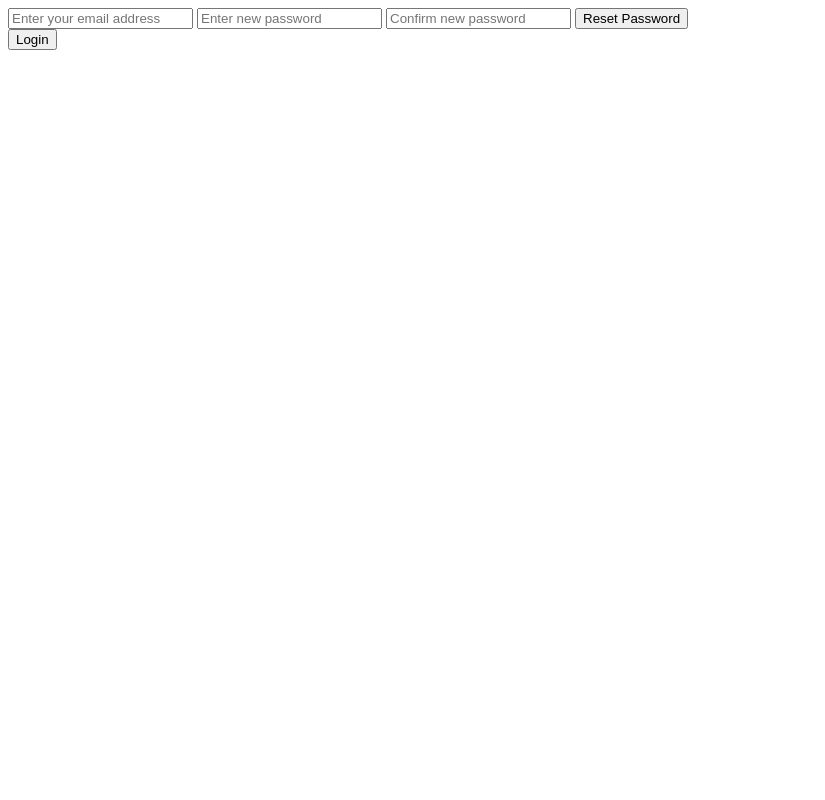
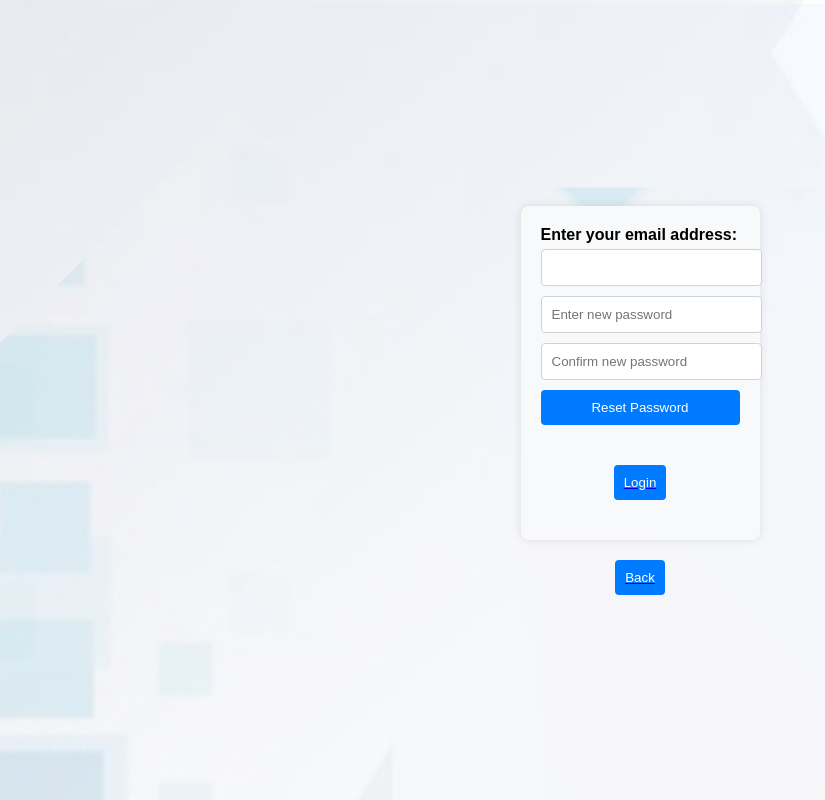
Before and after one commit to Seoren-343/utslec, a PHP site: page /utslec/reset_password.php in a window 1280 px wide. Shown: the whole page, without its empty margins (0-825 px from the left). Run offline with PHP 8.4, Linux system fonts and the light colour scheme.

Commit message:
some adjustments

```diff
--- a/profile_settings_nasabah.php
+++ b/profile_settings_nasabah.php
@@ -91,7 +91,6 @@ try {
         </div>
 
         <!-- User details container -->
-        <!-- User details container -->
         <div class="user-details-container">
             <p><strong>Email:</strong> <?php echo $user["email"]; ?></p>
             <button onclick="document.getElementById('changeEmail').style.display='block'">Change Email</button>
--- /dev/null
+++ b/reset_password.css
@@ -0,0 +1,69 @@
+body {
+    font-family: Arial, sans-serif;
+    margin: 0;
+    padding: 0;
+    background: url('img/Untitled\ design\ \(3\).png');
+    display: flex;
+    flex-direction: column;
+    justify-content: center;
+    align-items: center;
+    height: 100vh;
+}
+
+form {
+    background-color: #f8f9fa;
+    padding: 20px;
+    border-radius: 8px;
+    box-shadow: 0px 0px 10px rgba(0, 0, 0, 0.1);
+}
+
+form label {
+    font-weight: bold;
+    display: block;
+    margin-bottom: 5px;
+}
+
+form input[type="email"], form input[type="password"] {
+    display: block;
+    width: 100%;
+    padding: 10px;
+    margin-bottom: 10px;
+    border-radius: 4px;
+    border: 1px solid #ced4da;
+}
+
+form button {
+    display: block;
+    width: 100%;
+    padding: 10px;
+    border-radius: 4px;
+    border: none;
+    color: #fff;
+    background-color: #007bff;
+    cursor: pointer;
+    transition: background-color 0.3s ease;
+}
+
+form button:hover, a button:hover {
+    background-color: #0056b3;
+}
+
+a button {
+    display: block;
+    width: 100%;
+    padding: 10px;
+    border-radius: 4px;
+    border: none;
+    color: #fff;
+    background-color: #007bff;
+    cursor: pointer;
+    transition: background-color 0.3s ease;
+    margin-top: 20px;
+}
+
+.login-button-container {
+    margin-top: 20px;
+    margin-bottom: 20px;
+    display: flex;
+    justify-content: center;
+}
--- a/reset_password.php
+++ b/reset_password.php
@@ -1,11 +1,4 @@
-<!DOCTYPE html>
-<html lang="en">
-<head>
-    <meta charset="UTF-8">
-    <title>Reset Password</title>
-</head>
-<body>
-    <?php
+<?php
     include("session_functions.php");
     // Include the database connection file
     try {
@@ -39,14 +32,26 @@
         // Handle the exception
         echo "Error: " . $e->getMessage();
     }
-    ?>
+?>
 
-    <form action="reset_password.php" method="post">
-        <input type="email" name="email" placeholder="Enter your email address" required>
+<!DOCTYPE html>
+<html lang="en">
+<head>
+    <meta charset="UTF-8">
+    <title>Reset Password</title>
+    <link rel="stylesheet" href="reset_password.css">
+</head>
+<body>
+    <form action="" method="post">
+        <label for="email">Enter your email address:</label>
+        <input type="email" id="email" name="email" required>
         <input type="password" name="new_password" placeholder="Enter new password" required>
         <input type="password" name="confirm_password" placeholder="Confirm new password" required>
         <button type="submit" name="reset_password">Reset Password</button>
+        <div class="login-button-container">
+            <a href="login.php"><button>Login</button></a>
+        </div>
     </form>
-    <a href="login.php"><button>Login</button></a>
+    <a href="forgot_password.php"><button>Back</button></a>
 </body>
 </html>
```
Also changed, not shown: forgot_password.css (added, +67 -0 lines), forgot_password.php (+13 -5 lines). Lines whose indentation alone changed are shown as unchanged.
